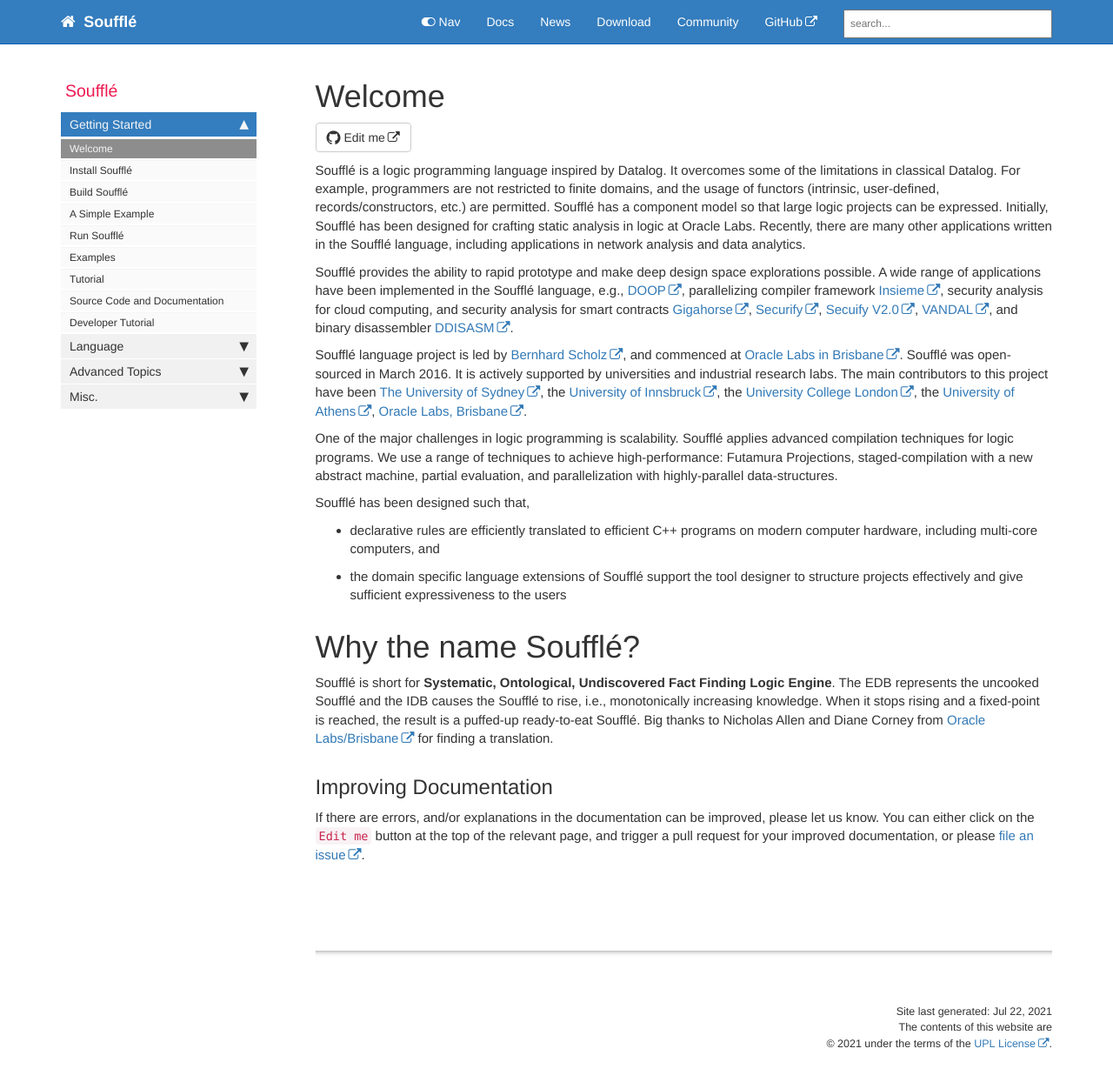
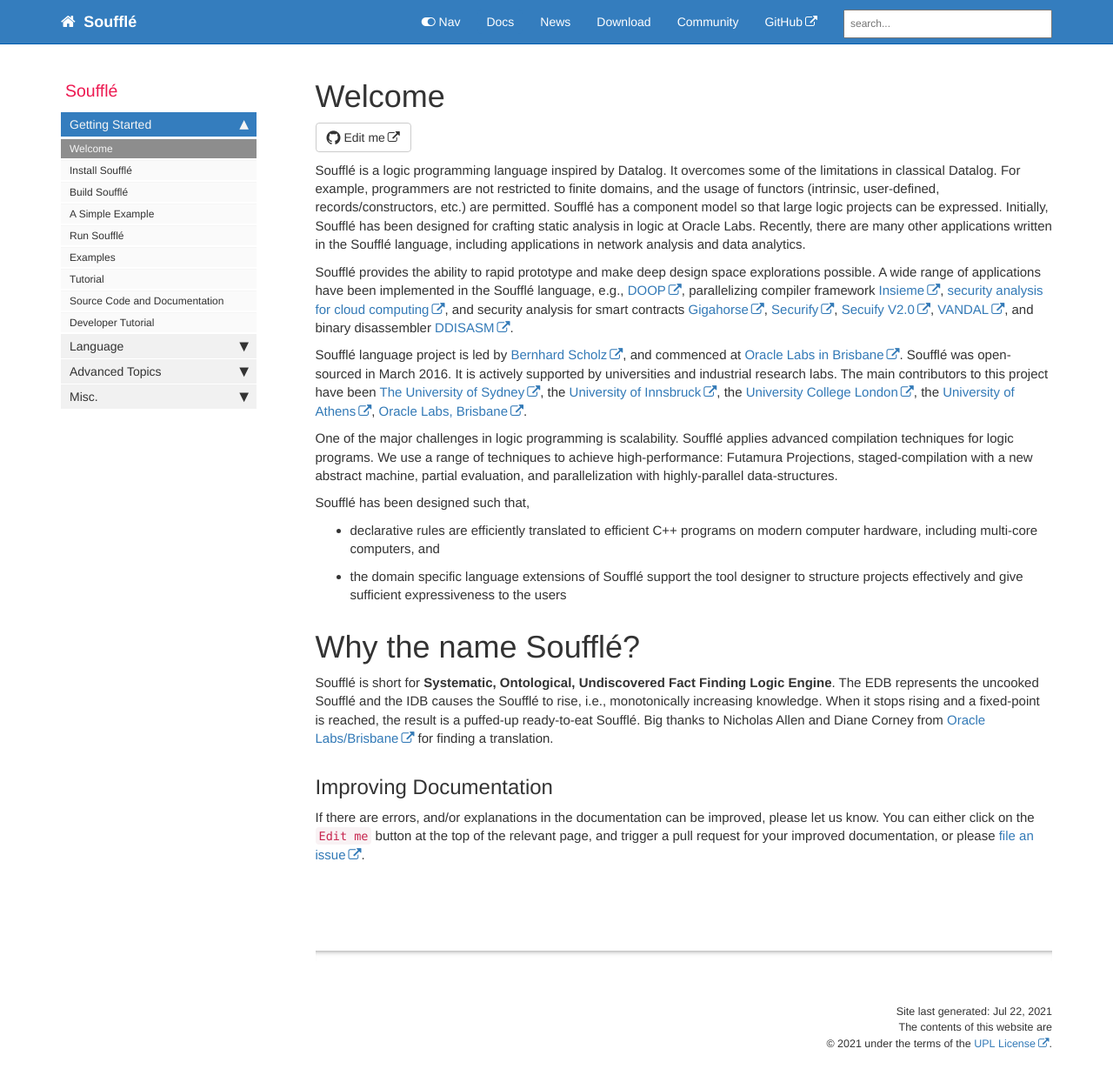
Before and after one commit to souffle-lang/souffle-lang.github.io, a Jekyll site: the page built from pages/docs/docsindex.md, in a window 1280 px wide and 1270 px high. Shown: the top 1244 px of the window at 87% size. Built offline with Jekyll 4.4.1, drawn with Linux system fonts in a browser that asks for light colours; comment, search, counter and statistics services are not loaded; part of the change alters nothing that is shown.

```diff
--- a/pages/docs/docsindex.md
+++ b/pages/docs/docsindex.md
@@ -12,7 +12,7 @@ expressed. Initially, Soufflé has been designed for crafting static analysis in
 Recently, there are many other applications written in the Soufflé language, including applications in network analysis and data analytics.
 
 Soufflé provides the ability to rapid prototype and make deep design space explorations possible.
-A wide range of applications have been implemented in the Soufflé language, e.g., [DOOP](https://bitbucket.org/yanniss/doop), parallelizing compiler framework [Insieme](http://www.insieme-compiler.org), security analysis for cloud computing, and security analysis for smart contracts [Gigahorse](https://github.com/nevillegrech/gigahorse-toolchain), [Securify](https://github.com/eth-sri/securify), [Secuify V2.0](https://github.com/eth-sri/securify2), [VANDAL](https://github.com/usyd-blockchain/vandal), and binary disassembler [DDISASM](https://github.com/GrammaTech/ddisasm).
+A wide range of applications have been implemented in the Soufflé language, e.g., [DOOP](https://bitbucket.org/yanniss/doop), parallelizing compiler framework [Insieme](http://www.insieme-compiler.org), [security analysis for cloud computing](https://link.springer.com/chapter/10.1007%2F978-3-030-25543-5_14), and security analysis for smart contracts [Gigahorse](https://github.com/nevillegrech/gigahorse-toolchain), [Securify](https://github.com/eth-sri/securify), [Secuify V2.0](https://github.com/eth-sri/securify2), [VANDAL](https://github.com/usyd-blockchain/vandal), and binary disassembler [DDISASM](https://github.com/GrammaTech/ddisasm).
 
 Soufflé language project is led by [Bernhard Scholz](http://b-scholz.github.io), and commenced at [Oracle Labs in Brisbane](https://github.com/oracle/souffle/wiki/Contributors). Soufflé was open-sourced in March 2016. It is actively supported by universities and industrial research labs. The main contributors to this project have been [The University of Sydney](http://sydney.edu.au), the [University of Innsbruck](https://www.uibk.ac.at/index.html.en), the [University College London](https://www.ucl.ac.uk), the [University of Athens](http://www.di.uoa.gr/), [Oracle Labs, Brisbane](http://https://labs.oracle.com/).
 
```
